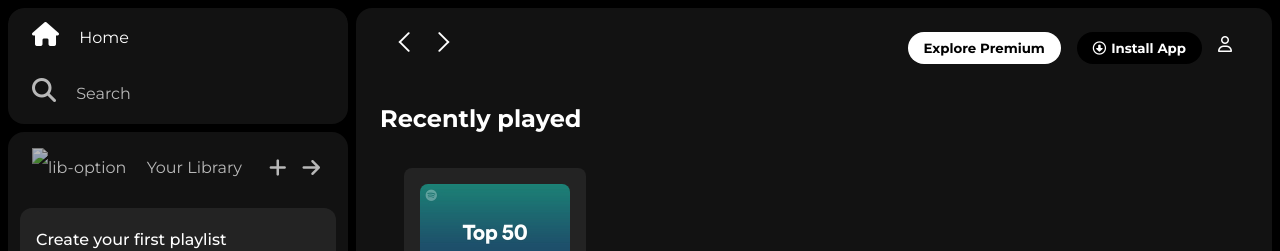
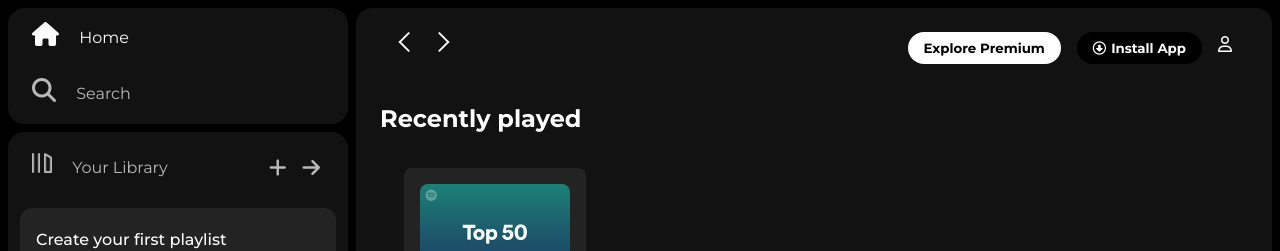
Before and after one commit to Omkore-09/spotify_clone, a plain HTML site: page index.html in a window 1280 px wide. Shown: the top 251 px of the page. Drawn offline with Linux system fonts and the light colour scheme.

Commit message:
Update index.html

```diff
--- a/index.html
+++ b/index.html
@@ -27,7 +27,7 @@
             <div class="library">
                 <div class="option">
                     <div class="lib-option nav-option " >
-                        <img src="library_icon.png" alt="lib-option">
+                        <img src="assets/library_icon.png" alt="lib-option">
                         <a href="#">Your Library</a>
                     </div>
                     <div class="icons">
```
